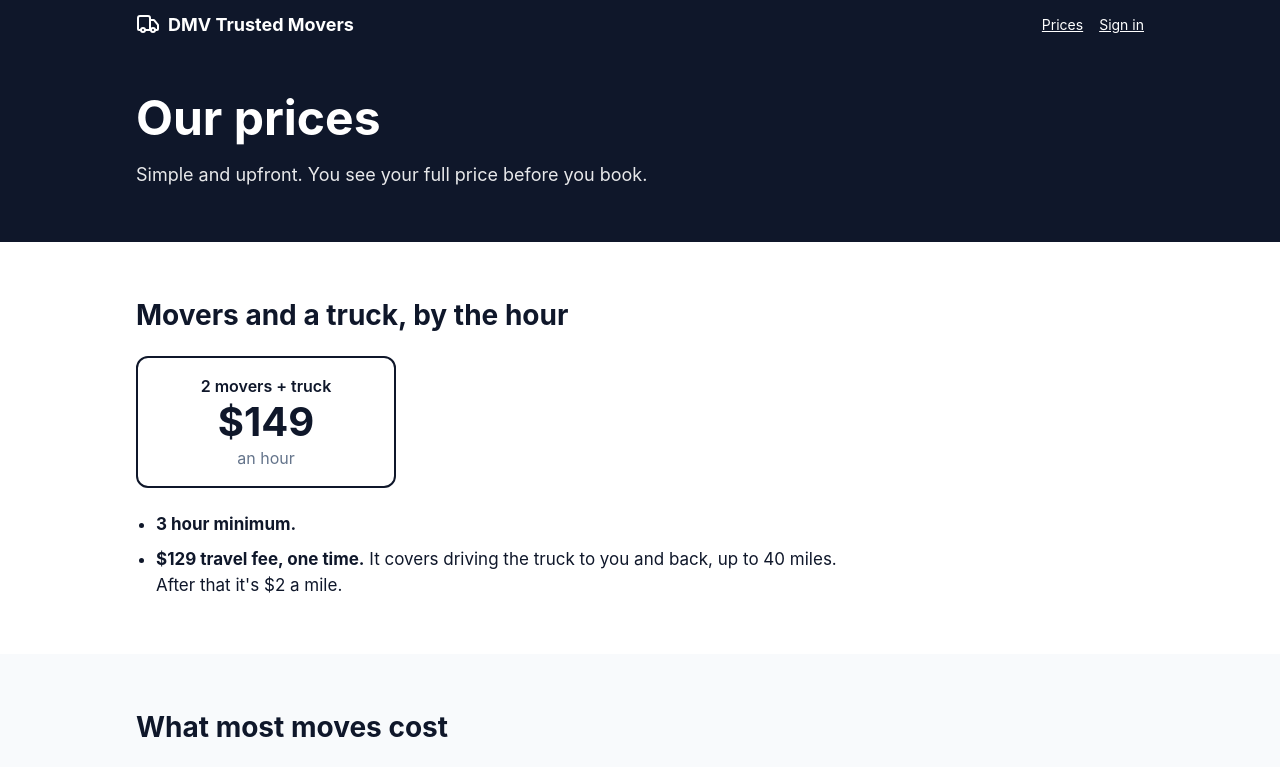
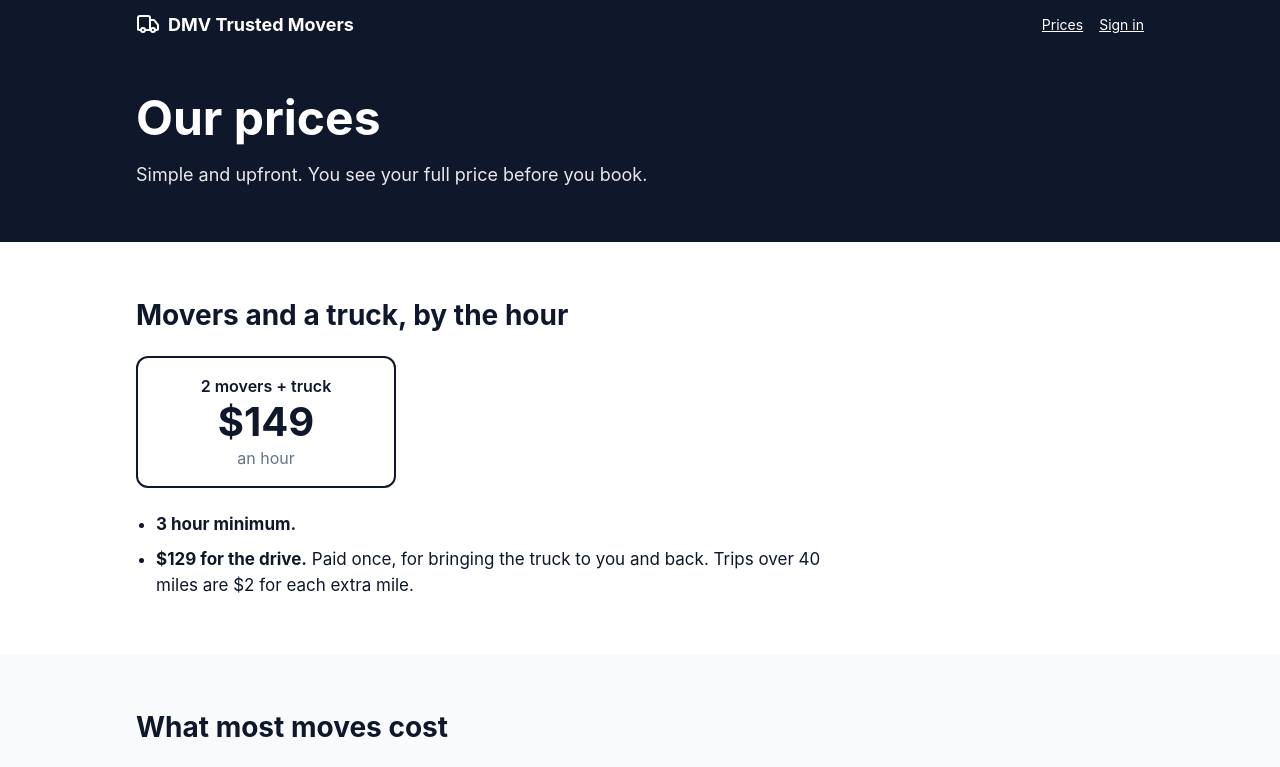
Before and after one commit to Lchawak2/DMV-trusted-movers, a React (Vite) app: page /pricing in a window 1280 px wide. Shown: the top 767 px of the page. Built offline with nearby package versions, Linux system fonts and the light colour scheme; no server answers.

Commit message:
Prices page: simpler wording for the travel fee
Co-Authored-By: Claude Opus 5.5 (1M context) <noreply@anthropic.com>
Claude-Session: https://claude.ai/code/session_0113xDbewdNLXVFjK8ewYi4h

```diff
--- a/src/pages/Pricing.tsx
+++ b/src/pages/Pricing.tsx
@@ -48,7 +48,7 @@ export default function Pricing() {
           </div>
           <ul className="price-rules">
             <li><strong>{MIN_HOURS} hour minimum.</strong></li>
-            <li><strong>{dollars(TRAVEL_FEE)} travel fee, one time.</strong> It covers driving the truck to you and back, up to {INCLUDED_MILES} miles. After that it's {dollars(PER_MILE)} a mile.</li>
+            <li><strong>{dollars(TRAVEL_FEE)} for the drive.</strong> Paid once, for bringing the truck to you and back. Trips over {INCLUDED_MILES} miles are {dollars(PER_MILE)} for each extra mile.</li>
             {CREW_RATES.length > 1 && <li><strong>Need more hands?</strong> Each extra mover is {dollars(EXTRA_MOVER)} more an hour.</li>}
           </ul>
         </div>
```
